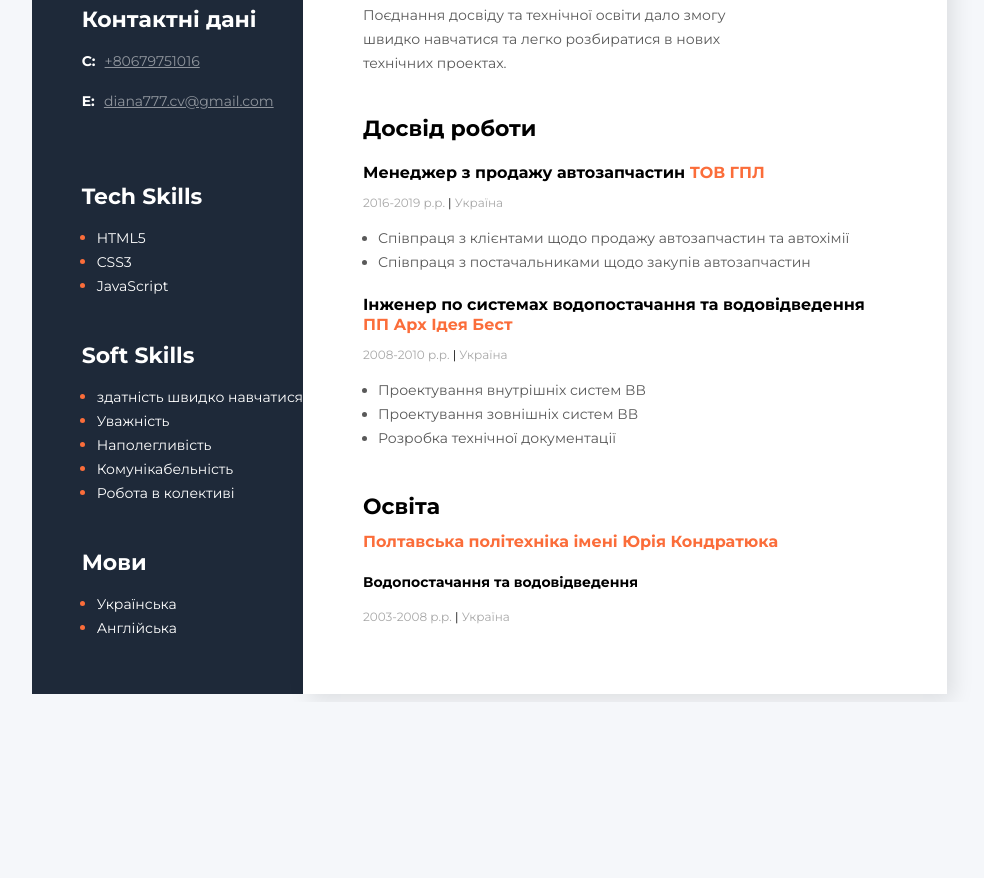
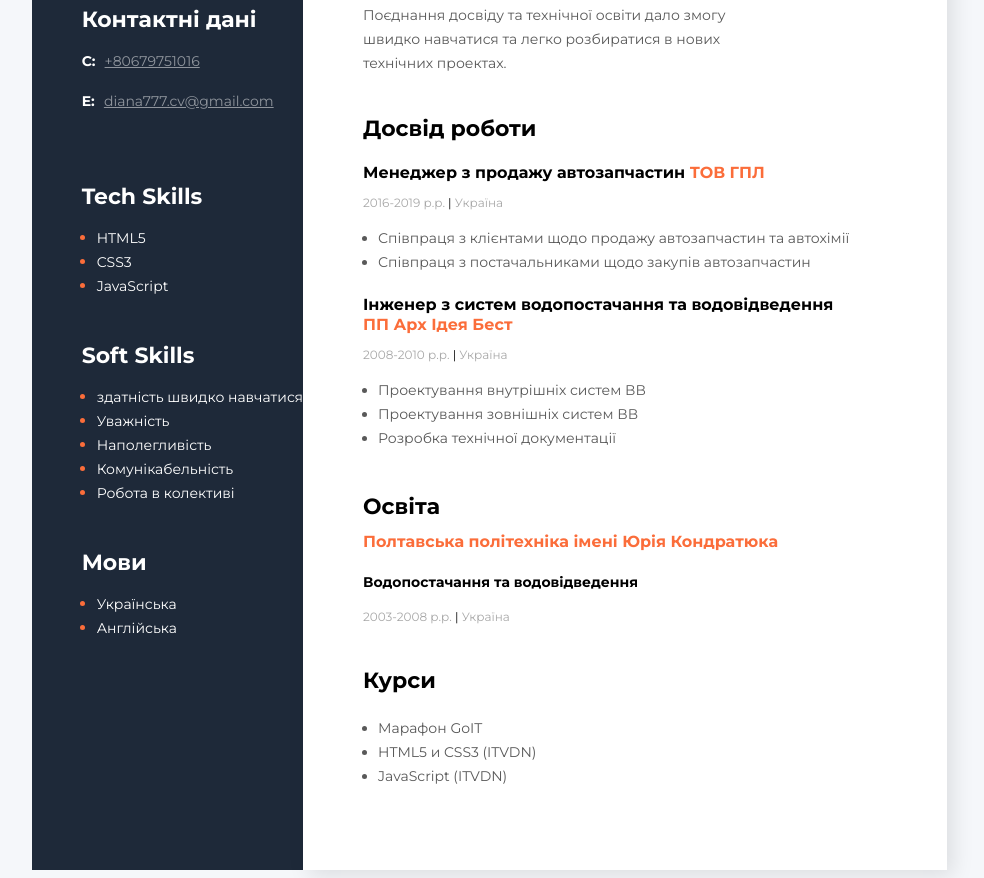
Before and after one commit to diana-semenets/resume1, a plain HTML site: page index.html in a window 1280 px wide. Shown: the part 204-1082 px from the top of the page, without its empty margins (293-1277 px from the left). Before the commit the page ends 906 px from the top, so only its background shows below. Drawn offline with Linux system fonts and the light colour scheme.

Commit message:
Add files via upload

```diff
--- a/index.html
+++ b/index.html
@@ -69,7 +69,7 @@
 				</div>
 				<!--Company2-->
 				<div>
-					<h4 class="work-position">Інженер по системах водопостачання та водовідведення </br><span class="organiz">ПП Арх Ідея Бест</span></h4>
+					<h4 class="work-position">Інженер з систем водопостачання та водовідведення <br> <span class="organiz">ПП Арх Ідея Бест</span></h4>
 					<p class="period">2008-2010 р.р.  <span class="line"> |</span> Україна</p>
 					<ul class="work-list">
 						<li class="work-text">Проектування внутрішніх систем ВВ </li>
@@ -98,6 +98,20 @@
 					<h4 class="management">Водопостачання та водовідведення</h4>
 					<p class="period">2003-2008 р.р. <span class="line"> |</span> Україна</p>
 				</div>
+
+				<!--Education-->
+				<div class="education">
+					<h3 class="title">Курси</h3>
+
+					<ul class="work-list">
+						<li class="work-text">Марафон GoIT </li>
+						<li class="work-text">HTML5 и CSS3 (ITVDN)</li>
+						<li class="work-text">JavaScript (ITVDN)</li>
+
+					</ul>
+
+				</div>
+
 
 			</div>
 		</div>
```
